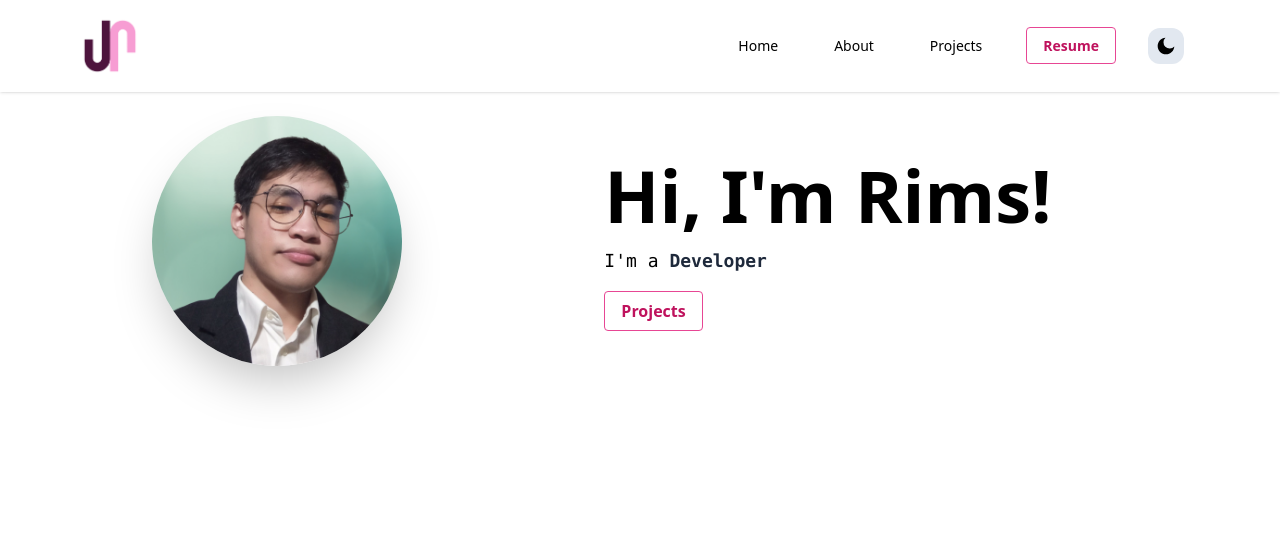
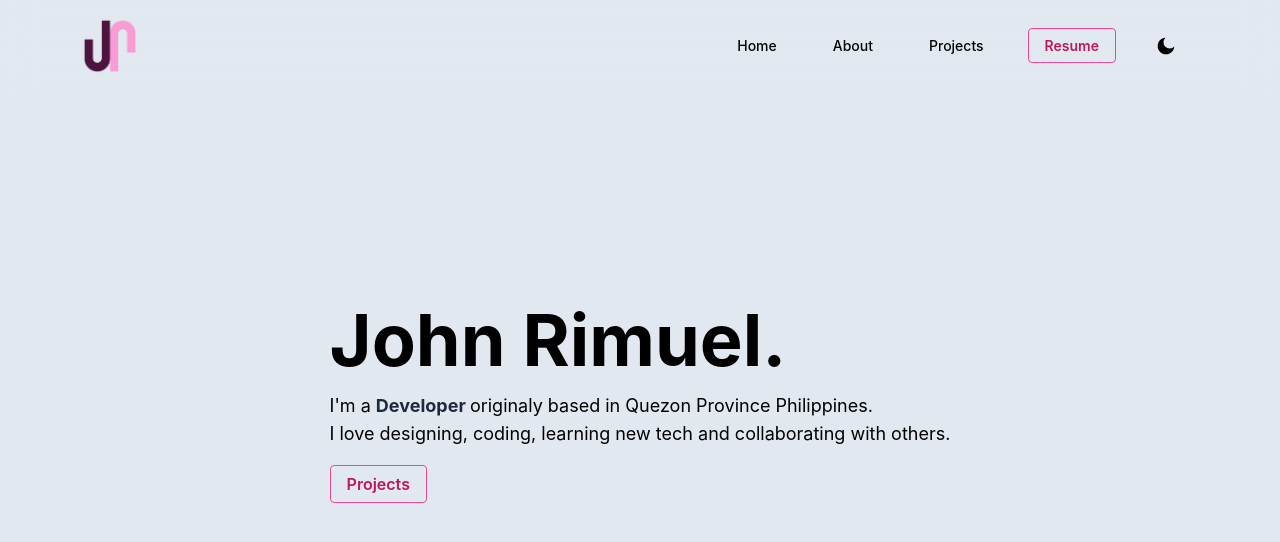
Before and after one commit to itsmerims/itsmerims.github.io, a Next.js app: page / in a window 1280 px wide. Shown: the top 542 px of the page. Built offline with nearby package versions, Linux system fonts and the light colour scheme.

Commit message:
modified:   components/HeroSection.tsx 	modified:   components/NavBar.tsx 	modified:   components/SplashScreen.tsx 	modified:   package-lock.json 	modified:   package.json 	modified:   src/app/globals.css 	modified:   src/app/page.tsx 	modified:   tailwind.config.js

```diff
--- a/components/HeroSection.tsx
+++ b/components/HeroSection.tsx
@@ -6,24 +6,21 @@ import { IoIosArrowDown } from "react-icons/io";
 
 const HeroSection = () => {
     return (
-        <section id='home'>
-            <div className='flex flex-col text-center justify-center items-center my-11 py-16 md:flex-row md:text-left md:space-x-4'>
-                <div className='md:w-1/2 mt-2'>
-                    <Image className='rounded-full shadow-2xl' src="/avatar.png" alt="" width={250} height={250 } />
-                </div>
-                <div className='md:mt-2 md:w-3/5'>
-                    <h1 className='font-bold text-7xl mt-6 md:mt-0'>Hi, I&#39;m Rims!</h1>
-                    <p className='font-mono text-lg mb-6 mt-4'>
+        <section className='flex h-screen' id='home'>
+            <div className='flex w-screen m-auto text-center justify-center items-center place-content-center py-16 md:flex-row md:text-left md:space-x-4'>
+                <div className='h-auto py-7 px-5'>
+                    <h1 className='font-bold text-7xl mt-6 md:mt-0'>John Rimuel&#x2e;</h1>
+                    <p className='text-lg mb-6 mt-4'>
                         I'm a{" "}
-                        <span className='font-bold text-slate-800 dark:text-teal-600'>
+                        <span className='font-bold text-slate-800 dark:text-pink-600'>
                             Developer{" "}
                         </span>
-
+                        originaly based in Quezon Province Philippines.<br /> I love designing, coding, learning new tech and collaborating with others.
                     </p>
                     <div>
                     <Link
                         to="projects"
-                        className={"cursor-pointer bg-transparent hover:bg-pink-500 text-pink-700 font-semibold hover:text-white py-2 px-4 border border-pink-500 hover:border-transparent rounded"}
+                        className={"cursor-pointer bg-transparent hover:bg-pink-500 dark:hover:text-slate-900 text-pink-700 dark:text-pink-500 dark:border-pink-400 font-semibold hover:text-white py-2 px-4 border border-pink-500 hover:border-transparent rounded"}
                         activeClass="active"
                         spy={true}
                         smooth={true}
--- a/components/NavBar.tsx
+++ b/components/NavBar.tsx
@@ -34,7 +34,7 @@ const NavBar = () => {
     const [navbar, setNavBar] = useState(false)
 
     return (
-        <header className='w-full mx-auto px-4 fixed shadow bg-white dark:bg-stone-900 dark:border-b dark:border-stone-600 top-0 z-50 sm:px-20 backdrop-filter backdrop-blur-lg md:bg-opacity-20'>
+        <header className='w-full mx-auto px-4 fixed bg-slate-200 dark:bg-slate-900 top-0 z-50 sm:px-20 backdrop-filter backdrop-blur-lg md:bg-opacity-20'>
             <div className='justify-between md:items-center md:flex'>
                 <div>
                     <div className='flex items-center justify-between'>
@@ -55,7 +55,7 @@ const NavBar = () => {
                                 return <Link
                                     key={index}
                                     to={item.page}
-                                    className={"cursor-pointer hover:bg-slate-400 block lg:inline-block p-3"}
+                                    className={"cursor-pointer rounded hover:bg-pink-300 dark:hover:bg-pink-600 block lg:inline-block p-3"}
                                     activeClass="active"
                                     spy={true}
                                     smooth={true}
@@ -65,16 +65,16 @@ const NavBar = () => {
                                 >{item.label}</Link>
                             })}
                             <div className='py-3'>
-                            <a href="/cv.simple.pdf" target="_blank" className='bg-transparent hover:bg-pink-500 text-pink-700 font-semibold hover:text-white py-2 px-4 border border-pink-500 hover:border-transparent rounded'>Resume</a>
+                            <a href="/cv.simple.pdf" target="_blank" className='bg-transparent dark:hover:text-slate-900 hover:bg-pink-500 text-pink-700 font-semibold hover:text-white py-2 px-4 border border-pink-500 dark:text-pink-500 dark:border-pink-400 hover:border-transparent rounded'>Resume</a>
                             </div>
                             <div className='py-3'>
                             {
                                 currentTheme === "dark" ? (
-                                    <button onClick={() => setTheme("light")} className="bg-slate-200 p-2 rounded-xl">
-                                        <RiSunFill size={20} color='black' />
+                                    <button onClick={() => setTheme("light")} className="p-2 rounded-xl">
+                                        <RiSunFill size={20} color='white' />
                                     </button>
                                 ) : (
-                                    <button onClick={() => setTheme("dark")} className='bg-slate-200 p-2 rounded-xl'>
+                                    <button onClick={() => setTheme("dark")} className='p-2 rounded-xl'>
                                         <RiMoonFill size={20} />
                                     </button>
                                 )
--- a/package.json
+++ b/package.json
@@ -9,14 +9,13 @@
     "lint": "next lint"
   },
   "dependencies": {
-    "@next/font": "13.1.6",
+    "@next/font": "^13.1.6",
     "@types/node": "18.13.0",
     "@types/react": "18.0.27",
     "@types/react-dom": "18.0.10",
     "animejs": "^3.2.1",
     "eslint": "8.33.0",
     "eslint-config-next": "13.1.6",
-    "flowbite": "^1.6.3",
     "next": "13.1.6",
     "react": "18.2.0",
     "react-dom": "18.2.0",
--- a/src/app/globals.css
+++ b/src/app/globals.css
@@ -1,3 +1,11 @@
 @tailwind base;
 @tailwind components;
 @tailwind utilities;
+
+  :root {
+    --font-sans: "Calibre","Inter","San Francisco","SF Pro Text",-apple-system,system-ui,sans-serif;
+  }
+
+  html, body, p, h1, h2, h3 {
+    font-family: var(--font-sans);
+    }
--- a/src/app/page.tsx
+++ b/src/app/page.tsx
@@ -2,7 +2,7 @@ import HeroSection from "components/HeroSection"
 
 export default function Home() {
   return (
-    <main className="mx-auto max-w-3xl px-4 sm:px-6 md:max-w-5xl">
+    <main className="w-screen bg-slate-200 dark:bg-slate-900 mx-auto px-4 sm:px-6">
       <HeroSection />
     </main>
   )
--- a/tailwind.config.js
+++ b/tailwind.config.js
@@ -6,13 +6,11 @@ module.exports = {
     "./pages/**/*.{js,ts,jsx,tsx}",
     "./components/**/*.{js,ts,jsx,tsx}",
     "./src/**/*.{js,ts,jsx,tsx}",
-    "./node_modules/flowbite/**/*.js",
   ],
   theme: {
     extend: {},
   },
   plugins: [
     require('@tailwindcss/typography'),
-    require('flowbite/plugin'),
   ],
 }
```
Also changed, not shown: components/SplashScreen.tsx (+1 -1 lines), 1 other file (tests, documents, lock files or other folders).
